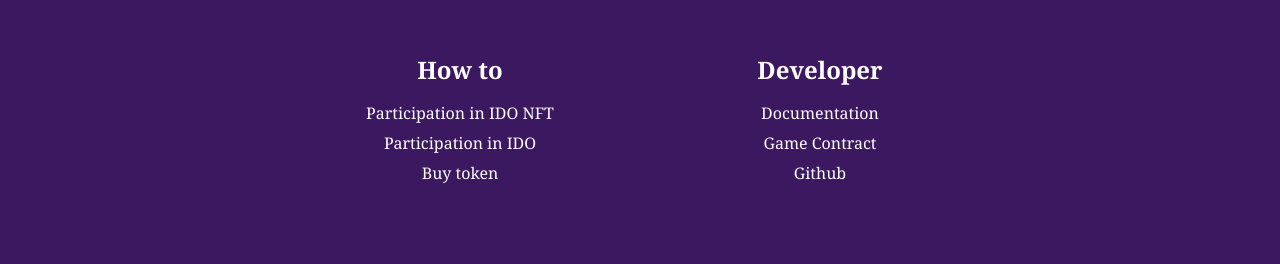
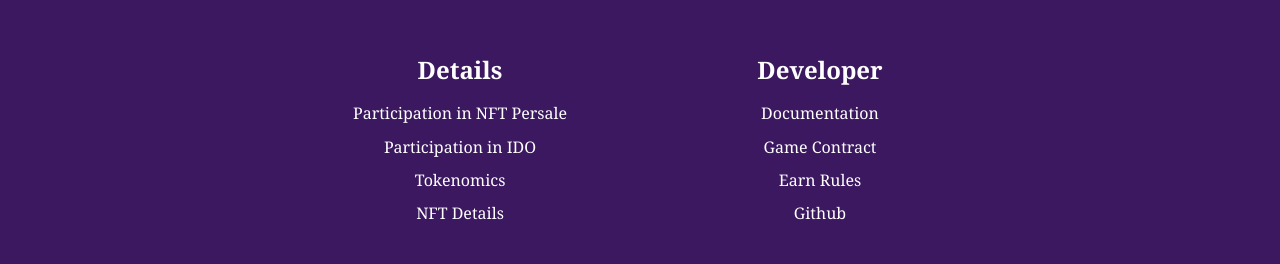
Before and after one commit to landogameofficial/lando-frontend, a React (Create React App) app: page / in a window 1280 px wide. Shown: the part 8003-8267 px from the top of the page. Built offline with nearby package versions, Linux system fonts and the light colour scheme.

Commit message:
comolet footer

```diff
--- a/src/Components/ComponentsHome/Footer.css
+++ b/src/Components/ComponentsHome/Footer.css
@@ -18,7 +18,6 @@
     font-size: 1rem;
     color: #fff;
   }
-
 
   .footer-links {
     width: 100%;
@@ -53,17 +52,13 @@
   .footer-link-items a {
     color: #fff;
     text-decoration: none;
-    margin-bottom: 0.5rem;
-
+    margin-bottom: 0.7rem;
     text-align: center;
   }
-
 
   .footer-email-form h2 {
     margin-bottom: 2rem;
   }
-
-
 
   /* Social Icons */
   .social-icon-link {
@@ -109,7 +104,6 @@
     margin-bottom: 16px;
   }
   .main-logo-footer{
-
     background-image: url("./../../../public/Logo/mainLogo.png");
     background-size: cover;
     background-repeat: no-repeat;
@@ -126,7 +120,7 @@
     }
 
     .btn {
-      width: 100%;
+    width: 100%;
     }
 
     .footer-link-wrapper {
@@ -148,9 +142,11 @@
       box-sizing: border-box;
       font-size:1rem;
     }
+
     .footer-subscription-text {
       font-size: 2rem;
     }
+
     .footer-link-items {
       margin: 30px;
     }
--- a/src/Components/ComponentsHome/Footer.js
+++ b/src/Components/ComponentsHome/Footer.js
@@ -1,11 +1,6 @@
 import React from 'react';
 import './Footer.css';
-import { Link } from 'react-router-dom';
-
 function Footer() {
-
-
-
   return (
     <div className='footer-container'>
       <section className='footer-subscription'>
@@ -16,21 +11,21 @@ function Footer() {
       <div class='footer-links'>
         <div className='footer-link-wrapper'>
           <div class='footer-link-items'>
-            <h2>How to</h2>
-            <Link to='/'>Participation in IDO NFT</Link>
-            <Link to='/'>Participation in IDO</Link>
-            <Link to='/'>Buy token </Link>
-
-
+            <h2>Details</h2>
+            <a href="https://docs.landogame.com/faq/how-to-partner-in-nft-sales" target="_blank" rel="noreferrer">Participation in NFT Persale</a>
+            <a href="https://docs.landogame.com/faq/how-to-partner-in-ido" target="_blank" rel="noreferrer">Participation in IDO</a>
+            <a href="https://docs.landogame.com/tokenomics" target="_blank" rel="noreferrer">Tokenomics</a>
+            <a href="https://docs.landogame.com/game-details/types-of-the-nfts-in-the-game" target="_blank" rel="noreferrer">NFT Details</a>
 
           </div>
         </div>
         <div className='footer-link-wrapper'>
           <div class='footer-link-items'>
             <h2>Developer</h2>
-            <Link to='/'>Documentation</Link>
-            <Link to='/'>Game Contract</Link>
-            <Link to='/'>Github</Link>
+            <a href="https://docs.landogame.com/concept/overview" target="_blank" rel="noreferrer">Documentation</a>
+            <a href="https://docs.landogame.com/concept/problems-and-solutions" target="_blank" rel="noreferrer">Game Contract</a>
+            <a href="https://docs.landogame.com/game-details/how-to-earn-money" target="_blank" rel="noreferrer">Earn Rules</a>
+            <a href="https://github.com/landogameofficial" target="_blank" rel="noreferrer">Github</a>
           </div>
         </div>
       </div>
@@ -42,38 +37,41 @@ function Footer() {
           </div>
           <small class='website-rights'>Lando Game © 2022</small>
           <div class='social-icons'>
-            <Link
-              class='social-icon-link facebook'
-              to='/'
+            <a
+              class='social-icon-link'
+              href="https://github.com/landogameofficial"
               target='_blank'
-              aria-label='Facebook'
+              rel="noreferrer"
             >
               <i class='fab fa-github' />
-            </Link>
-            <Link
-              class='social-icon-link youtube'
-              to='/'
+            </a>
+            <a
+              class='social-icon-link'
+              href="https://www.youtube.com/channel/UCkf0baLkUqnvRQVXWJ1766Q"
               target='_blank'
               aria-label='Youtube'
+              rel="noreferrer"
             >
               <i class='fab fa-youtube' />
-            </Link>
-            <Link
-              class='social-icon-link twitter'
-              to='/'
+            </a>
+            <a
+              class='social-icon-link'
+              href="https://twitter.com/Lando_game"
               target='_blank'
               aria-label='Twitter'
+              rel="noreferrer"
             >
               <i class='fab fa-twitter' />
-            </Link>
-            <Link
-              class='social-icon-link twitter'
-              to='/'
+            </a>
+            <a
+              class='social-icon-link'
+              href="https://t.me/landogame"
               target='_blank'
-              aria-label='LinkedIn'
+              aria-label='Telegram'
+              rel="noreferrer"
             >
               <i class='fab fa-telegram-plane' />
-            </Link>
+            </a>
           </div>
         </div>
       </section>
```
